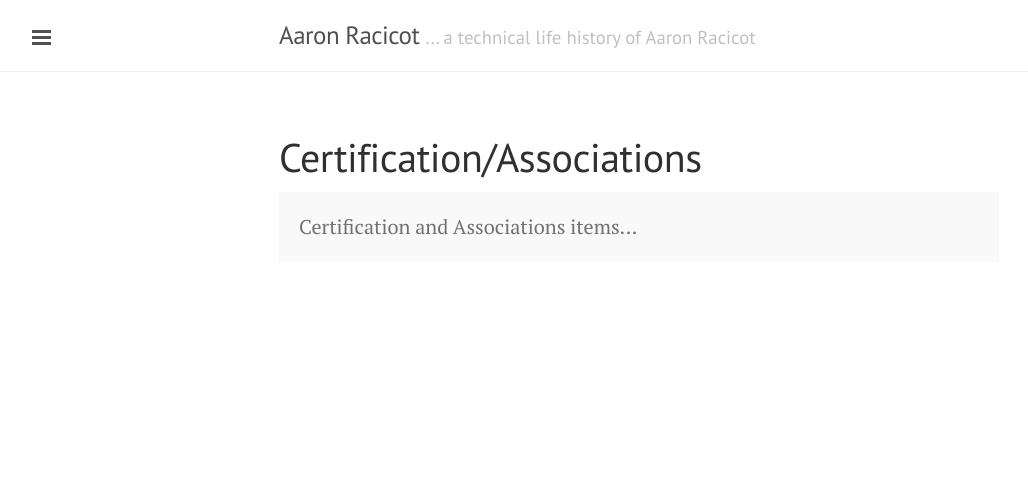
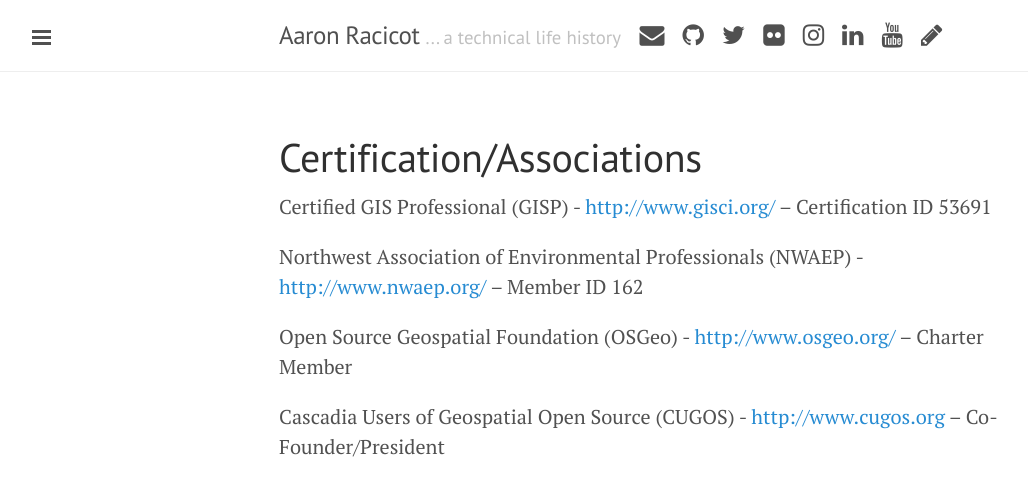
Before and after one commit to aaronr/aaronracicot.com, a Jekyll site: the page built from certifications.md, in a window 1280 px wide. Shown: the top 496 px of the page, without its empty margins (1-1029 px from the left). Built offline with Jekyll 4.4.1, drawn with Linux system fonts in a browser that asks for light colours; nearby versions of some CDN libraries; Markdown is read by kramdown in place of the engine named in the settings.

Commit message:
Add some social icons and links to the head as well as start to slowly fill in the content... starting with certs and publications

```diff
--- a/_config.yml
+++ b/_config.yml
@@ -7,7 +7,7 @@
 
 # Setup
 title:            Aaron Racicot
-tagline:          '... a technical life history of Aaron Racicot'
+tagline:          '... a technical life history'
 description:      'A place to archive the technical side of Aaron Racicot... work and otherwise'
 url:              http://aaronracicot.com
 
--- a/_includes/head.html
+++ b/_includes/head.html
@@ -18,10 +18,11 @@
   <link rel="stylesheet" href="/public/css/syntax.css">
   <link rel="stylesheet" href="/public/css/lanyon.css">
   <link rel="stylesheet" href="http://fonts.googleapis.com/css?family=PT+Serif:400,400italic,700|PT+Sans:400">
+  <link rel="stylesheet" href="https://maxcdn.bootstrapcdn.com/font-awesome/4.5.0/css/font-awesome.min.css">
 
   <!-- Icons -->
   <link rel="apple-touch-icon-precomposed" sizes="144x144" href="/public/apple-touch-icon-144-precomposed.png">
-  <link rel="shortcut icon" href="/public/favicon.ico">
+  <link rel="shortcut icon" href="/public/favicon.png">
 
   <!-- RSS -->
   <link rel="alternate" type="application/rss+xml" title="RSS" href="/atom.xml">
--- a/_layouts/default.html
+++ b/_layouts/default.html
@@ -16,7 +16,7 @@
 
           <h3 class="masthead-title">
             <a href="/" title="Home">{{ site.title }}</a>
-            <small>{{ site.tagline }}</small>
+            <small>{{ site.tagline }}</small> &nbsp <a href="mailto:aaronr@z-pulley.com"><i class="fa fa-envelope"></i></a> &nbsp <a href="https://github.com/aaronr/"><i class="fa fa-github"></i></a> &nbsp <a href="https://twitter.com/reprojected"><i class="fa fa-twitter"></i></a> &nbsp <a href="https://www.flickr.com/photos/racicot"><i class="fa fa-flickr"></i></a> &nbsp <a href="https://www.instagram.com/reprojected/"><i class="fa fa-instagram"></i></a> &nbsp <a href="https://www.linkedin.com/in/aaronracicot"><i class="fa fa-linkedin"></i></a> &nbsp <a href="https://www.youtube.com/user/reprojected"><i class="fa fa-youtube"></i></a> &nbsp <a href="http://reprojected.com"><i class="fa fa-pencil"></i></a>
           </h3>
         </div>
       </div>
--- a/certifications.md
+++ b/certifications.md
@@ -3,6 +3,10 @@
 title: Certification/Associations
 ---
 
-<p class="message">
-  Certification and Associations items...
-</p>
+Certified GIS Professional (GISP) - [http://www.gisci.org/](http://www.gisci.org/) – Certification ID 53691
+
+Northwest Association of Environmental Professionals (NWAEP) - [http://www.nwaep.org/](http://www.nwaep.org/) – Member ID 162
+
+Open Source Geospatial Foundation (OSGeo) - [http://www.osgeo.org/](http://www.osgeo.org/) – Charter Member
+
+Cascadia Users of Geospatial Open Source (CUGOS) - [http://www.cugos.org](http://www.cugos.org) – Co-Founder/President
```
Also changed, not shown: index.md (+5 -1 lines), publications.md (+7 -3 lines), public/favicon.png (added).
